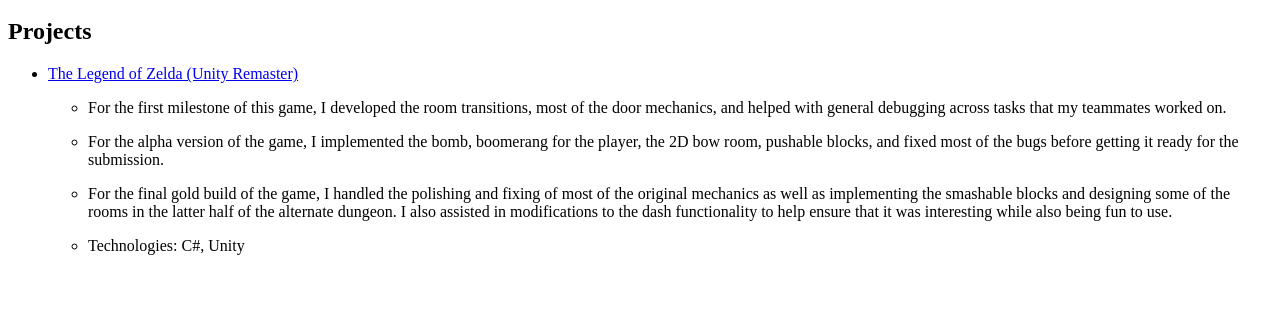
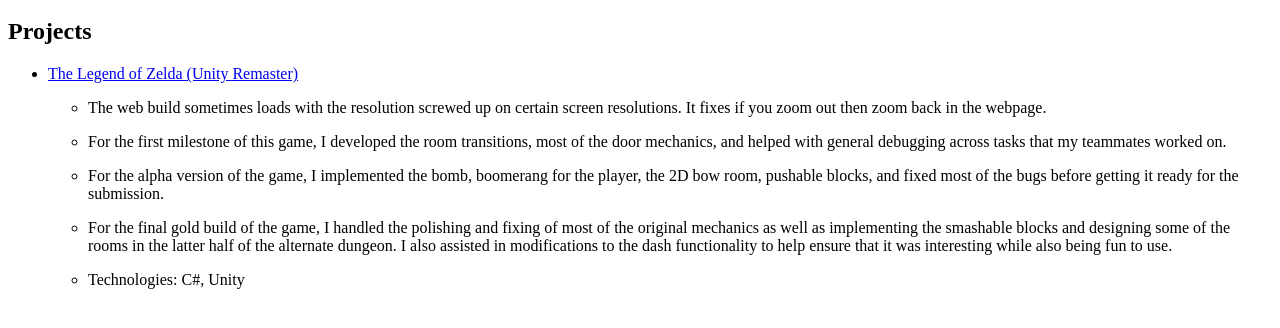
Before and after one commit to RyanWilson20/RyanWilson20.github.io, a plain HTML site: page index.html in a window 1280 px wide. Shown: the part 48-376 px from the top of the page. Drawn offline with Linux system fonts and the light colour scheme.

Commit message:
add zoom text

```diff
--- a/index.html
+++ b/index.html
@@ -7,6 +7,9 @@
 <ul>
 <li> <a href="https://ryanwi.itch.io/zelda">The Legend of Zelda (Unity Remaster)</a>
     <ul>
+        <li>
+            <p>The web build sometimes loads with the resolution screwed up on certain screen resolutions. It fixes if you zoom out then zoom back in the webpage.</p>
+        </li>
         <li>
             <p>For the first milestone of this game, I developed the room transitions, most of the door mechanics, and helped with general debugging across tasks that my teammates worked on.</p>
         </li>
```
